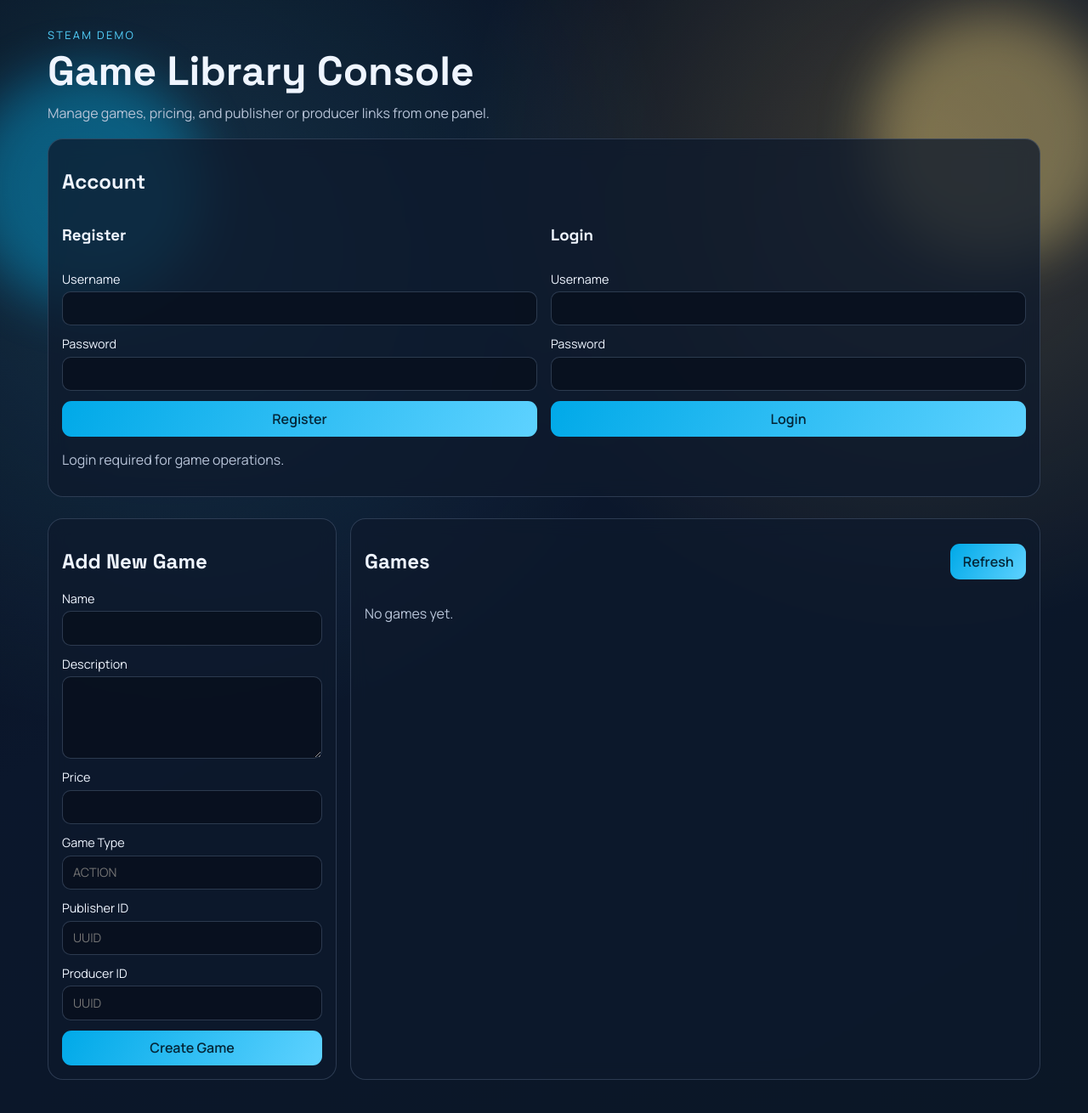
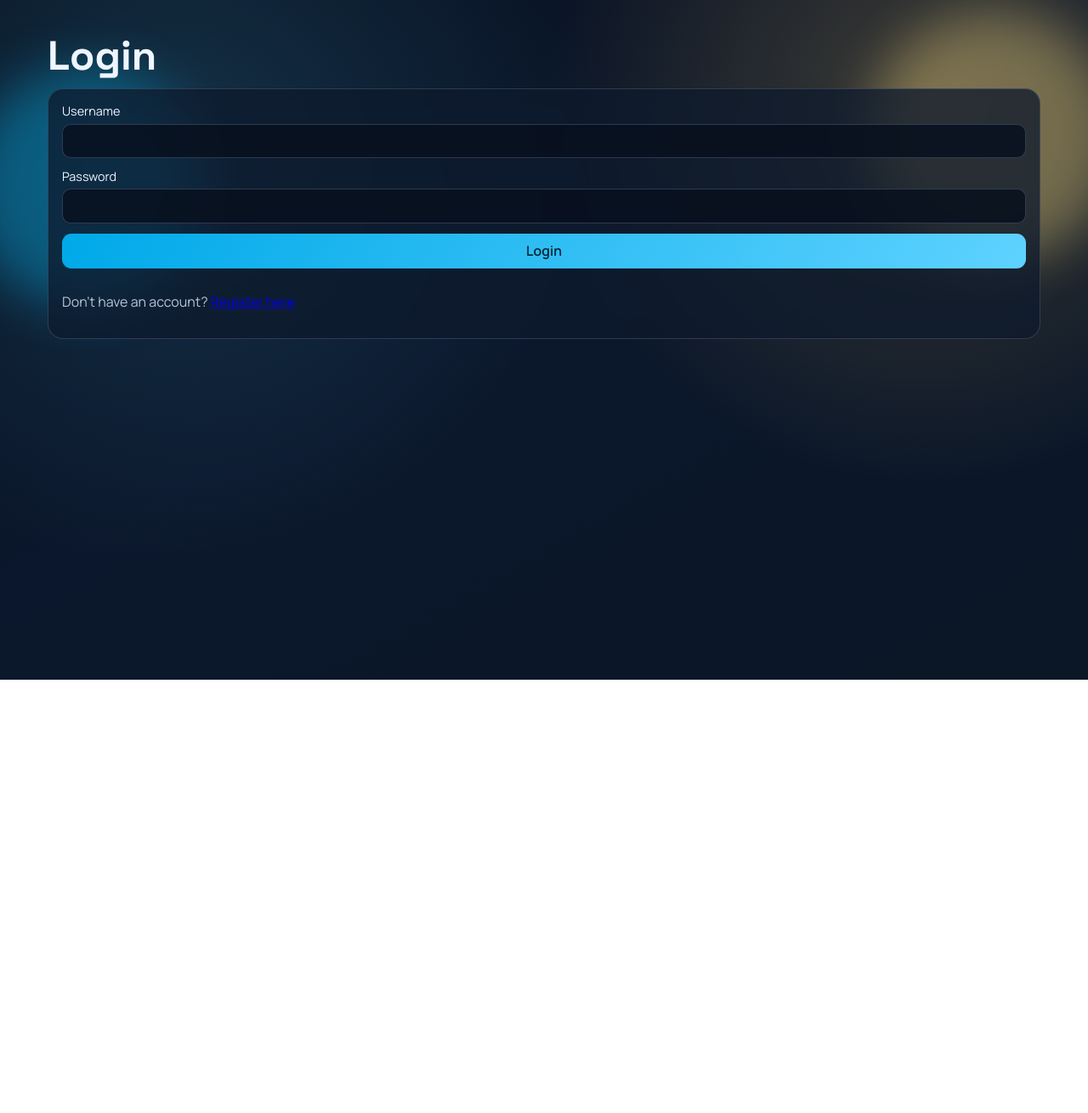
Before and after one commit to gorkmeg/steam-demo, a React (Vite) app in the folder frontend/: page /login in a window 1280 px wide. Shown: the top 1310 px of the page at 85% size. After the commit the page ends 800 px from the top, so only its background shows below. Built offline with nearby package versions, Linux system fonts and the light colour scheme.

Commit message:
changed ui

```diff
--- a/frontend/package.json
+++ b/frontend/package.json
@@ -10,7 +10,8 @@
   },
   "dependencies": {
     "react": "^18.3.1",
-    "react-dom": "^18.3.1"
+    "react-dom": "^18.3.1",
+    "react-router-dom": "^7.13.0"
   },
   "devDependencies": {
     "@vitejs/plugin-react": "^4.3.4",
--- a/frontend/src/App.jsx
+++ b/frontend/src/App.jsx
@@ -1,402 +1,193 @@
 import { useEffect, useMemo, useState } from "react";
+import { BrowserRouter as Router, Routes, Route, Navigate, Link, useNavigate } from "react-router-dom";
 
-const initialForm = {
-  name: "",
-  description: "",
-  price: "",
-  gameType: "",
-  publisherId: "",
-  producerId: ""
-};
-
-const initialAuthForm = {
-  username: "",
-  password: ""
-};
+// --- INITIAL STATES ---
+const initialForm = { name: "", description: "", price: "", gameType: "", publisherId: "", producerId: "" };
+const initialAuthForm = { username: "", password: "" };
 
 function App() {
-  const [games, setGames] = useState([]);
-  const [loading, setLoading] = useState(true);
-  const [saving, setSaving] = useState(false);
-  const [gameError, setGameError] = useState("");
-  const [form, setForm] = useState(initialForm);
-  const [registerForm, setRegisterForm] = useState(initialAuthForm);
-  const [loginForm, setLoginForm] = useState(initialAuthForm);
-  const [registering, setRegistering] = useState(false);
-  const [loggingIn, setLoggingIn] = useState(false);
-  const [authError, setAuthError] = useState("");
-  const [authInfo, setAuthInfo] = useState("");
+  const [token, setToken] = useState(() => localStorage.getItem("auth_token") || "");
   const [currentUser, setCurrentUser] = useState(() => {
     const raw = localStorage.getItem("auth_user");
     return raw ? JSON.parse(raw) : null;
   });
-  const [token, setToken] = useState(() => localStorage.getItem("auth_token") || "");
 
-  const hasGames = useMemo(() => games.length > 0, [games.length]);
-
-  function authHeaders() {
-    if (!token) {
-      return {};
-    }
-    return { Authorization: `Bearer ${token}` };
-  }
-
-  function clearSession() {
+  const logout = () => {
     localStorage.removeItem("auth_token");
     localStorage.removeItem("auth_user");
     setToken("");
     setCurrentUser(null);
-    setGames([]);
+  };
+
+  return (
+      <Router>
+        <div className="page">
+          <div className="ambient ambient-left" />
+          <div className="ambient ambient-right" />
+
+          <Routes>
+            {/* Kamu Sayfaları */}
+            <Route
+                path="/login"
+                element={!token ? <LoginPage setToken={setToken} setCurrentUser={setCurrentUser} /> : <Navigate to="/" />}
+            />
+            <Route
+                path="/register"
+                element={!token ? <RegisterPage setToken={setToken} setCurrentUser={setCurrentUser} /> : <Navigate to="/" />}
+            />
+
+            {/* Korumalı Sayfalar (Sadece Login Olanlar) */}
+            <Route
+                path="/"
+                element={token ? <Dashboard token={token} currentUser={currentUser} logout={logout} /> : <Navigate to="/login" />}
+            />
+          </Routes>
+        </div>
+      </Router>
+  );
 }
 
-  async function loadGames() {
-    if (!token) {
-      setGames([]);
-      setLoading(false);
-      return;
-    }
+// --- SAYFA BİLEŞENLERİ ---
+
+function LoginPage({ setToken, setCurrentUser }) {
+  const [form, setForm] = useState(initialAuthForm);
+  const [error, setError] = useState("");
+  const [loading, setLoading] = useState(false);
+  const navigate = useNavigate();
+
+  const handleLogin = async (e) => {
+    e.preventDefault();
     setLoading(true);
-    setGameError("");
-    try {
-      const response = await fetch("/api/games", {
-        headers: authHeaders()
-      });
-      if (!response.ok) {
-        throw new Error(`Failed to load games (${response.status})`);
-      }
-      const data = await response.json();
-      setGames(data);
-    } catch (e) {
-      setGameError(e.message);
-    } finally {
-      setLoading(false);
-    }
-  }
-
-  useEffect(() => {
-    if (!token) {
-      setLoading(false);
-      setCurrentUser(null);
-      return;
-    }
-
-    async function restoreSession() {
-      try {
-        const response = await fetch("/api/users/me", { headers: authHeaders() });
-        if (!response.ok) {
-          clearSession();
-          setAuthError("Your session expired. Please login again.");
-          return;
-        }
-        const user = await response.json();
-        localStorage.setItem("auth_user", JSON.stringify(user));
-        setCurrentUser(user);
-        await loadGames();
-      } catch (e) {
-        clearSession();
-        setAuthError("Session restore failed. Please login again.");
-      }
-    }
-
-    restoreSession();
-  }, [token]);
-
-  async function handleCreateGame(event) {
-    event.preventDefault();
-    if (!token) {
-      setGameError("Login is required before creating a game.");
-      return;
-    }
-    setSaving(true);
-    setGameError("");
-    try {
-      const payload = {
-        ...form,
-        price: Number(form.price),
-        gameType: form.gameType.trim()
-      };
-      const response = await fetch("/api/games", {
-        method: "POST",
-        headers: {
-          "Content-Type": "application/json",
-          ...authHeaders()
-        },
-        body: JSON.stringify(payload)
-      });
-      if (!response.ok) {
-        const message = await response.text();
-        throw new Error(message || `Failed to create game (${response.status})`);
-      }
-      setForm(initialForm);
-      await loadGames();
-    } catch (e) {
-      setGameError(e.message);
-    } finally {
-      setSaving(false);
-    }
-  }
-
-  function handleChange(event) {
-    const { name, value } = event.target;
-    setForm((prev) => ({ ...prev, [name]: value }));
-  }
-
-  function handleRegisterChange(event) {
-    const { name, value } = event.target;
-    setRegisterForm((prev) => ({ ...prev, [name]: value }));
-  }
-
-  function handleLoginChange(event) {
-    const { name, value } = event.target;
-    setLoginForm((prev) => ({ ...prev, [name]: value }));
-  }
-
-  async function handleRegister(event) {
-    event.preventDefault();
-    setRegistering(true);
-    setAuthError("");
-    setAuthInfo("");
-    try {
-      const response = await fetch("/api/users", {
-        method: "POST",
-        headers: { "Content-Type": "application/json" },
-        body: JSON.stringify(registerForm)
-      });
-      if (!response.ok) {
-        const message = await response.text();
-        throw new Error(message || `Register failed (${response.status})`);
-      }
-      const user = await response.json();
-      setCurrentUser(user);
-      setAuthInfo(`Registered as ${user.username}`);
-      setRegisterForm(initialAuthForm);
-      setForm((prev) => ({
-        ...prev,
-        publisherId: prev.publisherId || user.id,
-        producerId: prev.producerId || user.id
-      }));
-    } catch (e) {
-      setAuthError(e.message);
-    } finally {
-      setRegistering(false);
-    }
-  }
-
-  async function handleLogin(event) {
-    event.preventDefault();
-    setLoggingIn(true);
-    setAuthError("");
-    setAuthInfo("");
+    setError("");
     try {
       const response = await fetch("/api/users/login", {
         method: "POST",
         headers: { "Content-Type": "application/json" },
-        body: JSON.stringify(loginForm)
+        body: JSON.stringify(form)
       });
-      if (!response.ok) {
-        const message = await response.text();
-        throw new Error(message || `Login failed (${response.status})`);
-      }
+      if (!response.ok) throw new Error("Giriş başarısız.");
       const data = await response.json();
       localStorage.setItem("auth_token", data.token);
       localStorage.setItem("auth_user", JSON.stringify(data.user));
       setToken(data.token);
       setCurrentUser(data.user);
-      setAuthInfo(`Logged in as ${data.user.username}`);
-      setLoginForm(initialAuthForm);
-      setForm((prev) => ({
-        ...prev,
-        publisherId: prev.publisherId || data.user.id,
-        producerId: prev.producerId || data.user.id
-      }));
-    } catch (e) {
-      setAuthError(e.message);
-    } finally {
-      setLoggingIn(false);
-    }
+      navigate("/");
+    } catch (e) { setError(e.message); }
+    finally { setLoading(false); }
+  };
+
+  return (
+      <div className="auth-container">
+        <header className="hero"><h1>Login</h1></header>
+        <form onSubmit={handleLogin} className="panel form-grid">
+          <label>Username <input name="username" onChange={e => setForm({...form, username: e.target.value})} required /></label>
+          <label>Password <input type="password" name="password" onChange={e => setForm({...form, password: e.target.value})} required /></label>
+          <button disabled={loading}>{loading ? "Connecting..." : "Login"}</button>
+          {error && <p className="error">{error}</p>}
+          <p className="muted">Don't have an account? <Link to="/register">Register here</Link></p>
+        </form>
+      </div>
+  );
 }
 
+function RegisterPage() {
+  const [form, setForm] = useState(initialAuthForm);
+  const [error, setError] = useState("");
+  const [info, setInfo] = useState("");
+  const navigate = useNavigate();
+
+  const handleRegister = async (e) => {
+    e.preventDefault();
+    try {
+      const response = await fetch("/api/users", {
+        method: "POST",
+        headers: { "Content-Type": "application/json" },
+        body: JSON.stringify(form)
+      });
+      if (!response.ok) throw new Error("Kayıt başarısız.");
+      setInfo("Success! Redirecing to login...");
+      setTimeout(() => navigate("/login"), 2000);
+    } catch (e) { setError(e.message); }
+  };
+
   return (
-    <div className="page">
-      <div className="ambient ambient-left" />
-      <div className="ambient ambient-right" />
-      <header className="hero">
-        <p className="eyebrow">Steam Demo</p>
-        <h1>Game Library Console</h1>
-        <p className="sub">
-          Manage games, pricing, and publisher or producer links from one panel.
-        </p>
-      </header>
-
-      <section className="panel auth-panel">
-        <div className="list-header">
-          <h2>Account</h2>
-          {currentUser ? <p className="muted">Current: {currentUser.username}</p> : null}
-        </div>
-        {token ? (
-          <button type="button" onClick={clearSession}>
-            Logout
-          </button>
-        ) : null}
-        <div className="auth-grid">
-          <form onSubmit={handleRegister} className="form-grid">
-            <h3>Register</h3>
-            <label>
-              Username
-              <input
-                name="username"
-                value={registerForm.username}
-                onChange={handleRegisterChange}
-                required
-              />
-            </label>
-            <label>
-              Password
-              <input
-                type="password"
-                name="password"
-                value={registerForm.password}
-                onChange={handleRegisterChange}
-                required
-              />
-            </label>
-            <button type="submit" disabled={registering}>
-              {registering ? "Registering..." : "Register"}
-            </button>
-          </form>
-
-          <form onSubmit={handleLogin} className="form-grid">
-            <h3>Login</h3>
-            <label>
-              Username
-              <input
-                name="username"
-                value={loginForm.username}
-                onChange={handleLoginChange}
-                required
-              />
-            </label>
-            <label>
-              Password
-              <input
-                type="password"
-                name="password"
-                value={loginForm.password}
-                onChange={handleLoginChange}
-                required
-              />
-            </label>
-            <button type="submit" disabled={loggingIn}>
-              {loggingIn ? "Logging in..." : "Login"}
-            </button>
+      <div className="auth-container">
+        <header className="hero"><h1>Create Account</h1></header>
+        <form onSubmit={handleRegister} className="panel form-grid">
+          <label>Username <input name="username" onChange={e => setForm({...form, username: e.target.value})} required /></label>
+          <label>Password <input type="password" name="password" onChange={e => setForm({...form, password: e.target.value})} required /></label>
+          <button>Register</button>
+          {error && <p className="error">{error}</p>}
+          {info && <p className="success">{info}</p>}
+          <p className="muted">Already have an account? <Link to="/login">Login here</Link></p>
         </form>
       </div>
-        {authError ? <p className="error">{authError}</p> : null}
-        {authInfo ? <p className="muted">{authInfo}</p> : null}
-        {!token ? <p className="muted">Login required for game operations.</p> : null}
-      </section>
+  );
+}
+
+function Dashboard({ token, currentUser, logout }) {
+  const [games, setGames] = useState([]);
+  const [loading, setLoading] = useState(true);
+  const [form, setForm] = useState({...initialForm, publisherId: currentUser?.id, producerId: currentUser?.id});
+
+  const authHeaders = { Authorization: `Bearer ${token}` };
+
+  const loadGames = async () => {
+    setLoading(true);
+    try {
+      const res = await fetch("/api/games", { headers: authHeaders });
+      const data = await res.json();
+      setGames(data);
+    } catch (e) { console.error(e); }
+    finally { setLoading(false); }
+  };
+
+  useEffect(() => { loadGames(); }, []);
+
+  const handleCreate = async (e) => {
+    e.preventDefault();
+    await fetch("/api/games", {
+      method: "POST",
+      headers: { "Content-Type": "application/json", ...authHeaders },
+      body: JSON.stringify({...form, price: Number(form.price)})
+    });
+    setForm({...initialForm, publisherId: currentUser?.id, producerId: currentUser?.id});
+    loadGames();
+  };
+
+  return (
+      <div className="layout-wrapper">
+        <header className="hero">
+          <div className="user-nav">
+            <span>Welcome, <strong>{currentUser?.username}</strong></span>
+            <button className="btn-sm" onClick={logout}>Logout</button>
+          </div>
+          <h1>Game Library</h1>
+        </header>
 
         <main className="layout">
           <section className="panel form-panel">
             <h2>Add New Game</h2>
-          <form onSubmit={handleCreateGame} className="form-grid">
-            <label>
-              Name
-              <input name="name" value={form.name} onChange={handleChange} required />
-            </label>
-            <label>
-              Description
-              <textarea
-                name="description"
-                value={form.description}
-                onChange={handleChange}
-                rows={4}
-                required
-              />
-            </label>
-            <label>
-              Price
-              <input
-                name="price"
-                value={form.price}
-                onChange={handleChange}
-                type="number"
-                min="0"
-                step="0.01"
-                required
-              />
-            </label>
-            <label>
-              Game Type
-              <input
-                name="gameType"
-                value={form.gameType}
-                onChange={handleChange}
-                placeholder="ACTION"
-                required
-              />
-            </label>
-            <label>
-              Publisher ID
-              <input
-                name="publisherId"
-                value={form.publisherId}
-                onChange={handleChange}
-                placeholder="UUID"
-                required
-              />
-            </label>
-            <label>
-              Producer ID
-              <input
-                name="producerId"
-                value={form.producerId}
-                onChange={handleChange}
-                placeholder="UUID"
-                required
-              />
-            </label>
-            <button type="submit" disabled={saving}>
-              {saving ? "Saving..." : "Create Game"}
-            </button>
+            <form onSubmit={handleCreate} className="form-grid">
+              <input placeholder="Game Name" value={form.name} onChange={e => setForm({...form, name: e.target.value})} required />
+              <textarea placeholder="Description" value={form.description} onChange={e => setForm({...form, description: e.target.value})} required />
+              <input type="number" placeholder="Price" value={form.price} onChange={e => setForm({...form, price: e.target.value})} required />
+              <input placeholder="Type (e.g. ACTION)" value={form.gameType} onChange={e => setForm({...form, gameType: e.target.value})} required />
+              <button type="submit">Create Game</button>
             </form>
           </section>
 
           <section className="panel list-panel">
             <div className="list-header">
-            <h2>Games</h2>
-            <button onClick={loadGames} disabled={loading}>
-              Refresh
-            </button>
+              <h2>Your Library</h2>
+              <button onClick={loadGames}>Refresh</button>
             </div>
-
-          {gameError ? <p className="error">{gameError}</p> : null}
-          {loading ? <p className="muted">Loading games...</p> : null}
-          {!loading && !hasGames ? <p className="muted">No games yet.</p> : null}
-
             <div className="cards">
-            {games.map((game) => (
+              {games.map(game => (
                   <article key={game.id} className="card">
                     <h3>{game.name}</h3>
                     <p>{game.description}</p>
-                <dl>
-                  <div>
-                    <dt>Price</dt>
-                    <dd>${game.price}</dd>
-                  </div>
-                  <div>
-                    <dt>Type</dt>
-                    <dd>{game.gameType}</dd>
-                  </div>
-                  <div>
-                    <dt>Publisher</dt>
-                    <dd>{game.publisher?.username || game.publisher?.id || "-"}</dd>
-                  </div>
-                  <div>
-                    <dt>Producer</dt>
-                    <dd>{game.producer?.username || game.producer?.id || "-"}</dd>
-                  </div>
-                </dl>
+                    <div className="badge">${game.price} - {game.gameType}</div>
                   </article>
               ))}
             </div>
```
Also changed, not shown: 1 other file (tests, documents, lock files or other folders). Lines whose indentation alone changed are shown as unchanged.
